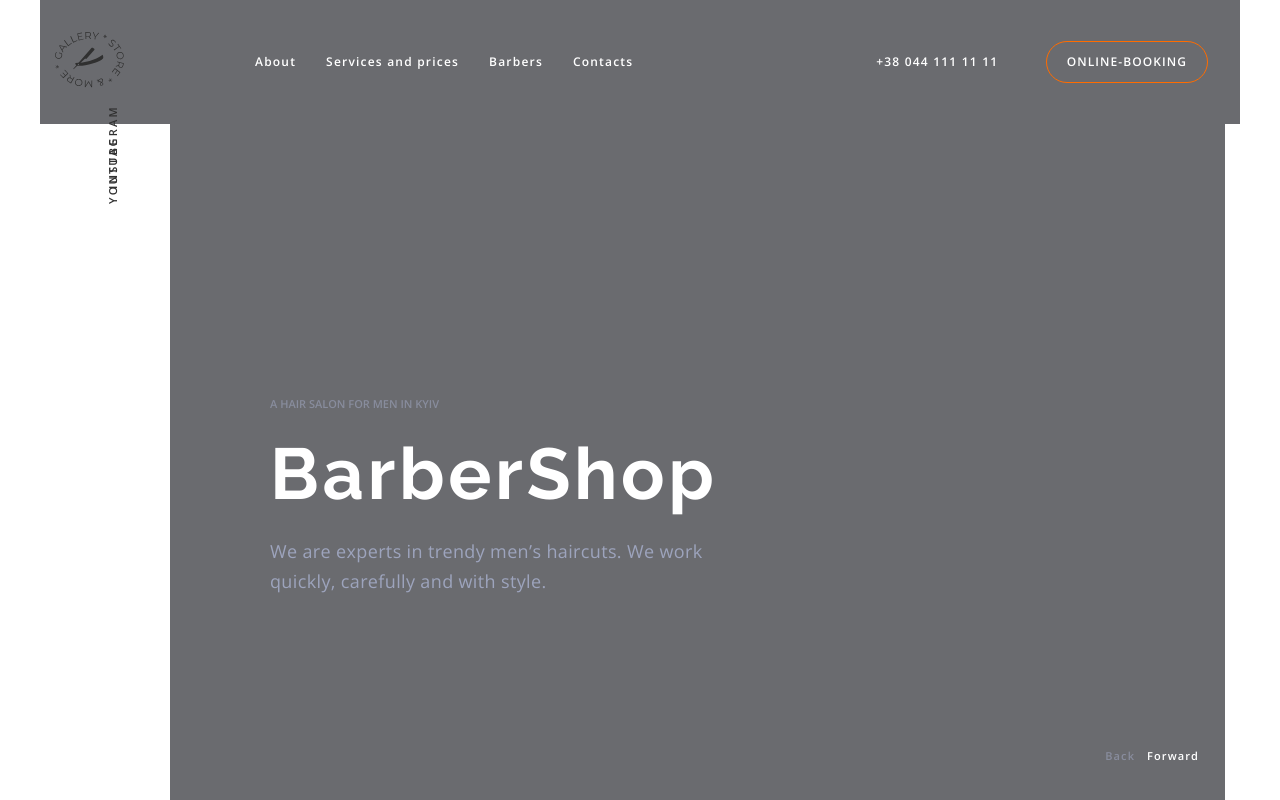
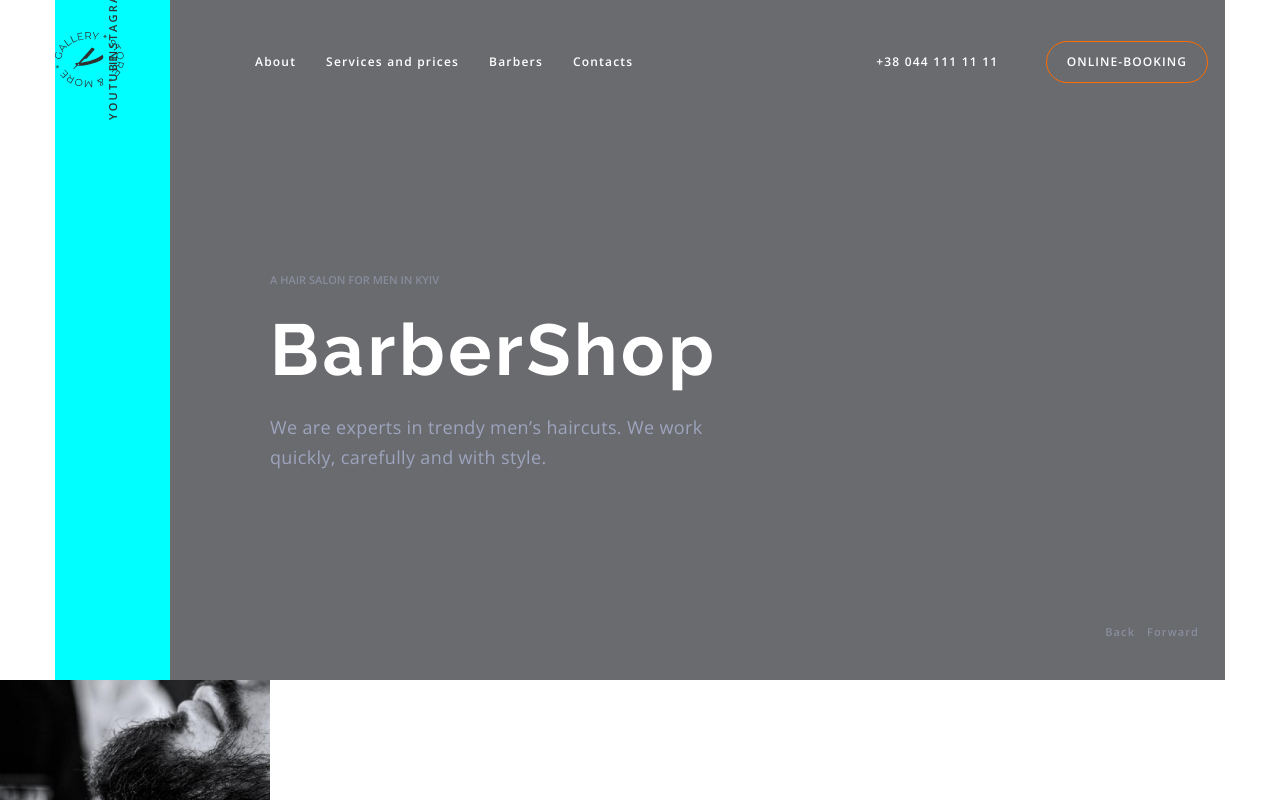
Before and after one commit to mitrytk/barbershop, a plain HTML site: page index.html in a window 1280 px wide. Shown: the top 800 px of the page. Drawn offline with nearby package versions, Linux system fonts and the light colour scheme.

Commit message:
добавляет позиционирование в Hero

```diff
--- a/css/styles.css
+++ b/css/styles.css
@@ -116,9 +116,13 @@ p {
     display: flex;
     align-items: center;
     padding-right: 32px;
+    left: 50%;
+
+    position: absolute;
+    z-index: 1;
 
     color: var(--white-color);
-    background-color: #6A6B6F;
+    transform: translateX(-50%);
 
     font-weight: 600;
     font-size: 12px;
@@ -166,6 +170,10 @@ p {
 }
 .sidebar {
     letter-spacing: 0.2em;
+    background-color: aqua;
+}
+.sibebar-items + .sibebar-items {
+    margin-top: 40px;
 }
 .sidebar-link {
     display: block;
@@ -174,7 +182,7 @@ p {
    color: var(--title-color);
 }
 .hero-box {
-    display: flex;
+    position: relative;
     width: 1070px;
     padding-top: 272px;
     padding-bottom: 40px;
@@ -206,10 +214,15 @@ p {
 }
 .slider-button {
     display: flex;
+
+    position: absolute;
+    right: 20px;
+    bottom: 40px;
+
     margin-top: auto;
     margin-left: auto;
 }
-.slider-back {
+.slider-items {
     border: none;
     color: rgba(157, 164, 189, 0.6);
     background-color: transparent;
@@ -220,16 +233,8 @@ p {
     line-height: calc(15/11);
     letter-spacing: 0.1em;
 }
-.slider-Forward{
-    border: none;
+.slider-items:hover {
     color: var(--white-color);
-    background-color: transparent;
-
-    font-family: 'Open Sans', sans-serif;
-    font-weight: 600;
-    font-size: 11px;
-    line-height: calc(15/11);
-    letter-spacing: 0.1em;
 }
 
 /* about */
--- a/index.html
+++ b/index.html
@@ -43,10 +43,10 @@
         <section class="hero">
             <div class="hero-container container">
                 <ul class="sidebar subtitle list">
-                    <li>
+                    <li class="sibebar-items">
                         <a class="sidebar-link link" href="http://instagram.com" target="_blank" rel="noreferrer noopener">Instagram</a>
                     </li>
-                    <li>
+                    <li class="sibebar-items">
                         <a class="sidebar-link link" href="http://youtube.com" target="_blank" rel="noreferrer noopener">Youtube</a>
                     </li>
                 </ul>
@@ -59,10 +59,10 @@
                     </div>
                     <ul class="slider-button list">
                         <li>
-                           <button class="slider-back" type="button">Back</button>
+                           <button class="slider-items" type="button">Back</button>
                         </li>
                         <li>
-                            <button class="slider-Forward" type="button">Forward</button>
+                            <button class="slider-items" type="button">Forward</button>
                         </li>
                     </ul>
                 </div>
```
Lines whose indentation alone changed are shown as unchanged.
